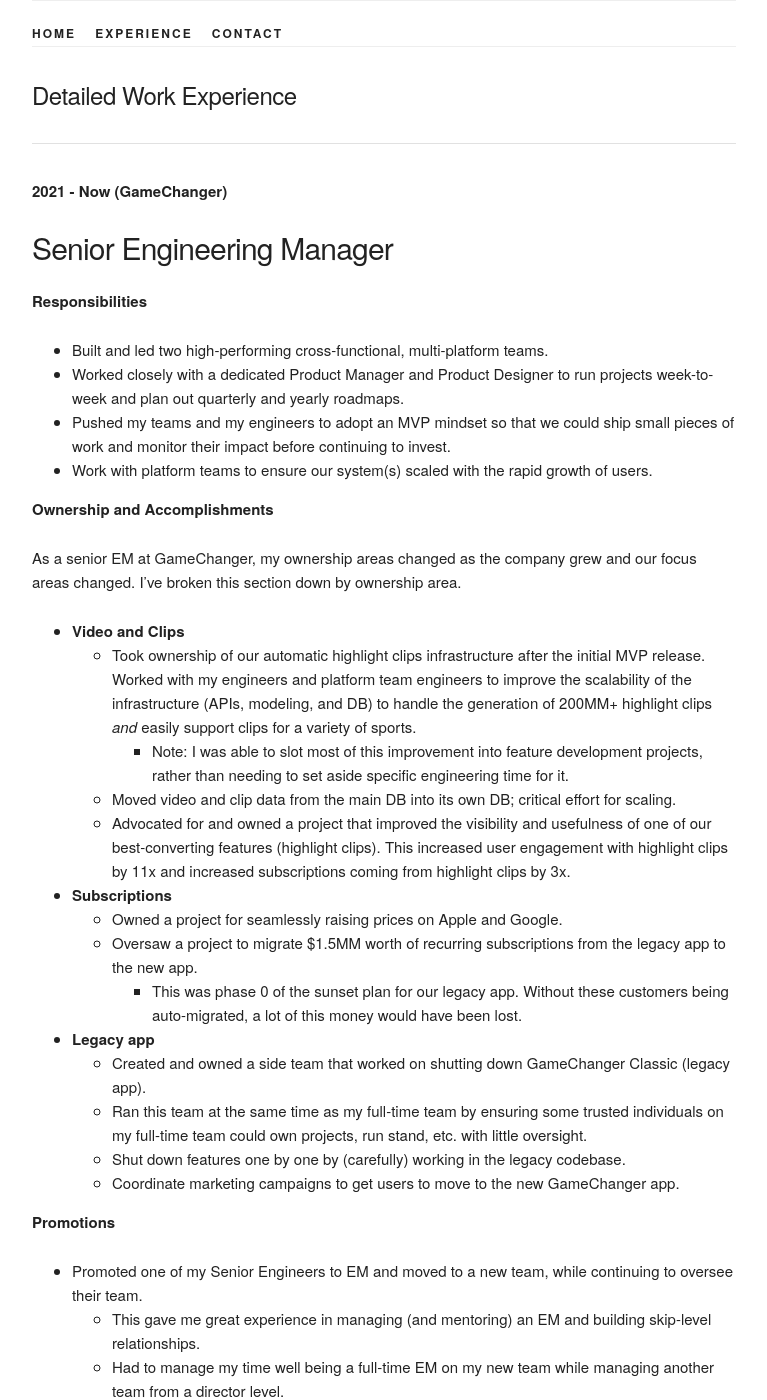
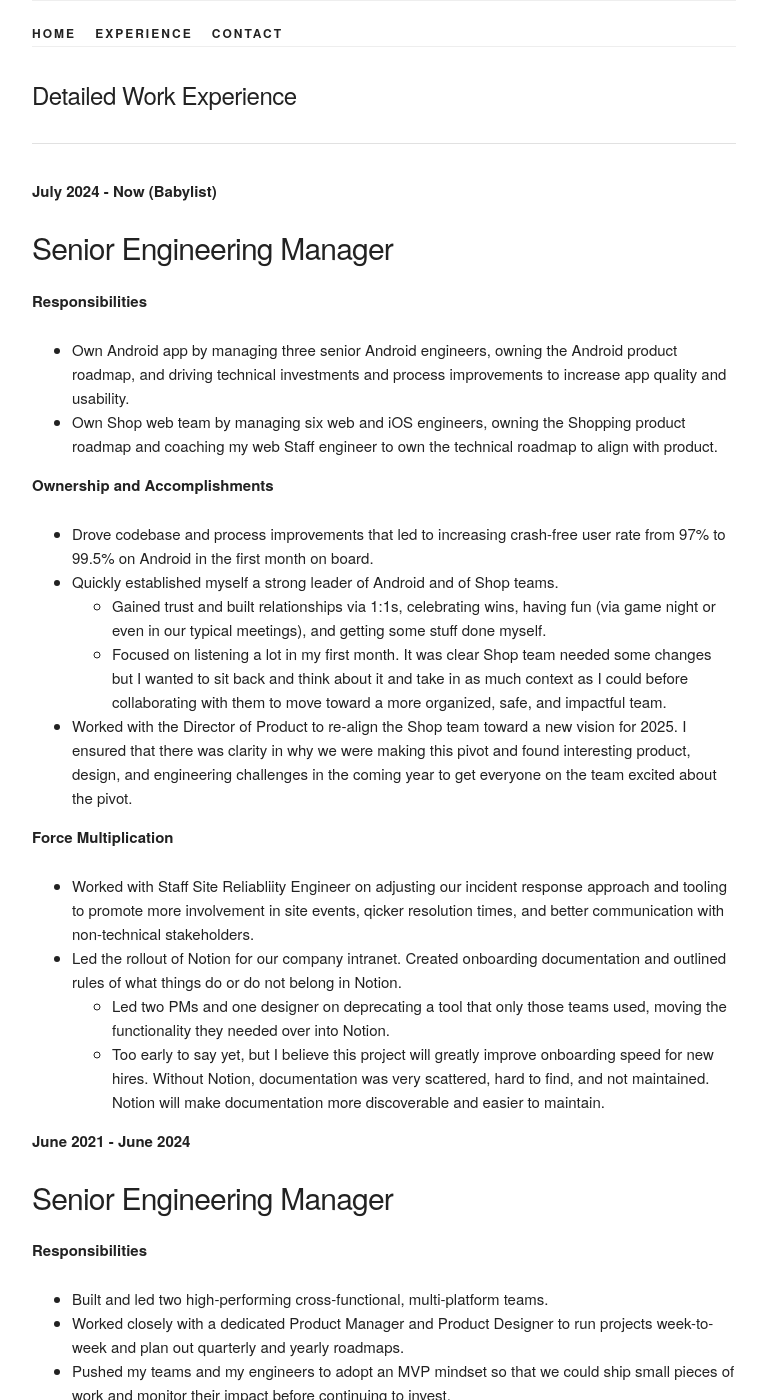
Before and after one commit to ryanstutes/ryanstutes.github.io, a Jekyll site: the page built from experience.md, in a window 1280 px wide and 1400 px high. Shown: the whole window, without its empty margins (256-1023 px from the left). Built offline with Jekyll 4.4.1, drawn with Linux system fonts in a browser that asks for light colours; some of the changed text lies outside the part shown.

Commit message:
add baby-sit

```diff
--- a/experience.md
+++ b/experience.md
@@ -6,8 +6,27 @@
 ##### Detailed Work Experience
 
 ---
+**July 2024 - Now (Babylist)**
+#### Senior Engineering Manager
 
-**2021 - Now (GameChanger)**
+**Responsibilities**
+* Own Android app by managing three senior Android engineers, owning the Android product roadmap, and driving technical investments and process improvements to increase app quality and usability.
+* Own Shop web team by managing six web and iOS engineers, owning the Shopping product roadmap and coaching my web Staff engineer to own the technical roadmap to align with product.
+
+**Ownership and Accomplishments**
+* Drove codebase and process improvements that led to increasing crash-free user rate from 97% to 99.5% on Android in the first month on board.
+* Quickly established myself a strong leader of Android and of Shop teams.
+   * Gained trust and built relationships via 1:1s, celebrating wins, having fun (via game night or even in our typical meetings), and getting some stuff done myself.
+   * Focused on listening a lot in my first month. It was clear Shop team needed some changes but I wanted to sit back and think about it and take in as much context as I could before collaborating with them to move toward a more organized, safe, and impactful team.
+* Worked with the Director of Product to re-align the Shop team toward a new vision for 2025. I ensured that there was clarity in why we were making this pivot and found interesting product, design, and engineering challenges in the coming year to get everyone on the team excited about the pivot.
+
+**Force Multiplication**
+* Worked with Staff Site Reliabliity Engineer on adjusting our incident response approach and tooling to promote more involvement in site events, qicker resolution times, and better communication with non-technical stakeholders.
+* Led the rollout of Notion for our company intranet. Created onboarding documentation and outlined rules of what things do or do not belong in Notion.
+   * Led two PMs and one designer on deprecating a tool that only those teams used, moving the functionality they needed over into Notion.
+   * Too early to say yet, but I believe this project will greatly improve onboarding speed for new hires. Without Notion, documentation was very scattered, hard to find, and not maintained. Notion will make documentation more discoverable and easier to maintain.
+
+**June 2021 - June 2024**
 #### Senior Engineering Manager
 
 **Responsibilities**
@@ -35,22 +54,23 @@
 
 * **Legacy app**
   * Created and owned a side team that worked on shutting down GameChanger Classic (legacy app).
-  * Ran this team at the same time as my full-time team by ensuring some trusted individuals on my full-time team could own projects, run stand, etc. with little oversight.
+  * Ran this team at the same time as my full-time team by ensuring some trusted individuals on my full-time team could own projects, run meetings, etc. with little oversight.
   * Shut down features one by one by (carefully) working in the legacy codebase.
   * Coordinate marketing campaigns to get users to move to the new GameChanger app.
 
 
-**Promotions**
+**Building the team**
 
-* Promoted one of my Senior Engineers to EM and moved to a new team, while continuing to oversee their team.
-    * This gave me great experience in managing (and mentoring) an EM and building skip-level relationships.
-    *  Had to manage my time well being a full-time EM on my new team while managing another team from a director level.
-* Promoted the first staff-level Android engineer in the company and worked with them to sharpen their leadership and organization skills to increase their impact and effectiveness.
+* Promoted one of my Senior Engineers to EM; managed and coached them while also taking over another team of 1 EM and 6 engineers.
+* Promoted the first staff Android engineer in the company and worked with them to sharpen their leadership and organization skills to increase their impact and effectiveness.
+* Heavily involved in interview processes for a variety of EM, engineer, product manager, and designer roles across the tech org. Helped calibrate for new roles like Technical PM and Staff Mobile.
+* Directly hired 10 engineers in my three years there with a 100% acceptance rate.
+* Worked with Director of Engineering on building a calibration and promotion process for consistency across the engineering org.
 
 **Force Multiplication**
 
 * Led two EMs and several engineers from across the org to redo our technical interview process for mobile engineers. Reducing the amount of touchpoints in the interview process while maintaining a high bar.
-  * Modified our interview process for staff-level roles.
+  * Modified our interview process to better asses for staff-level roles.
 * As I onboarded, I built out a technical onboarding process that would allow engineers and EMs to onboard more easily. This process has gotten a lot of great feedback over the past two years and has been a critical tool to have during our scaling efforts. I owned and iterated on this throughout my entire tenure here.
 * Revamped our monthly hack Friday into quarterly three-day hackathons. We've seen sustained energy and successful projects from this ever since.
 * Worked with a couple of engineers to re-vamp our technical proposal process to increase cross-team engagement on technical proposals. This project came about after I noticed this gap – I was able to find a couple of engineers who also noticed this and were passionate about it, so I enabled them to tackle the issue with my support and direction. We saw an incredible increase in the number of proposals opened and the amount of engagement each of them received with the new process.
```
